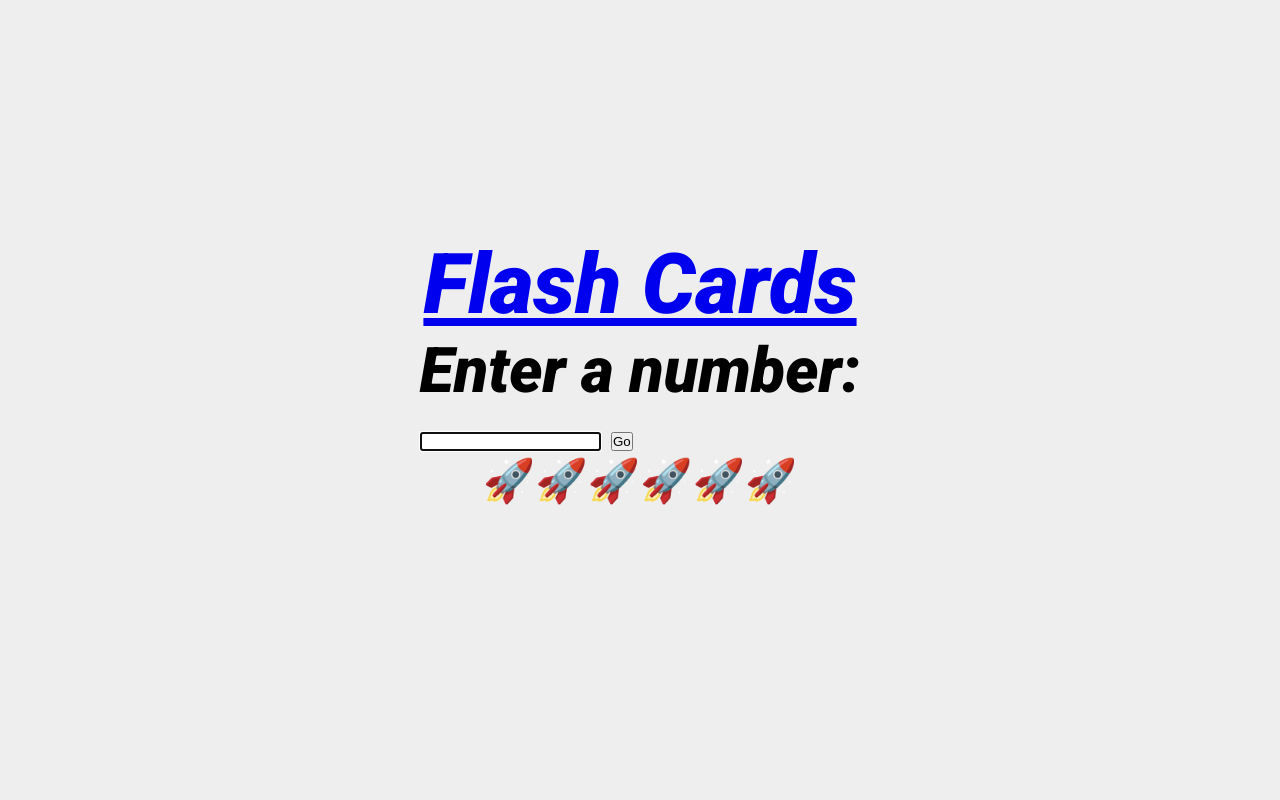
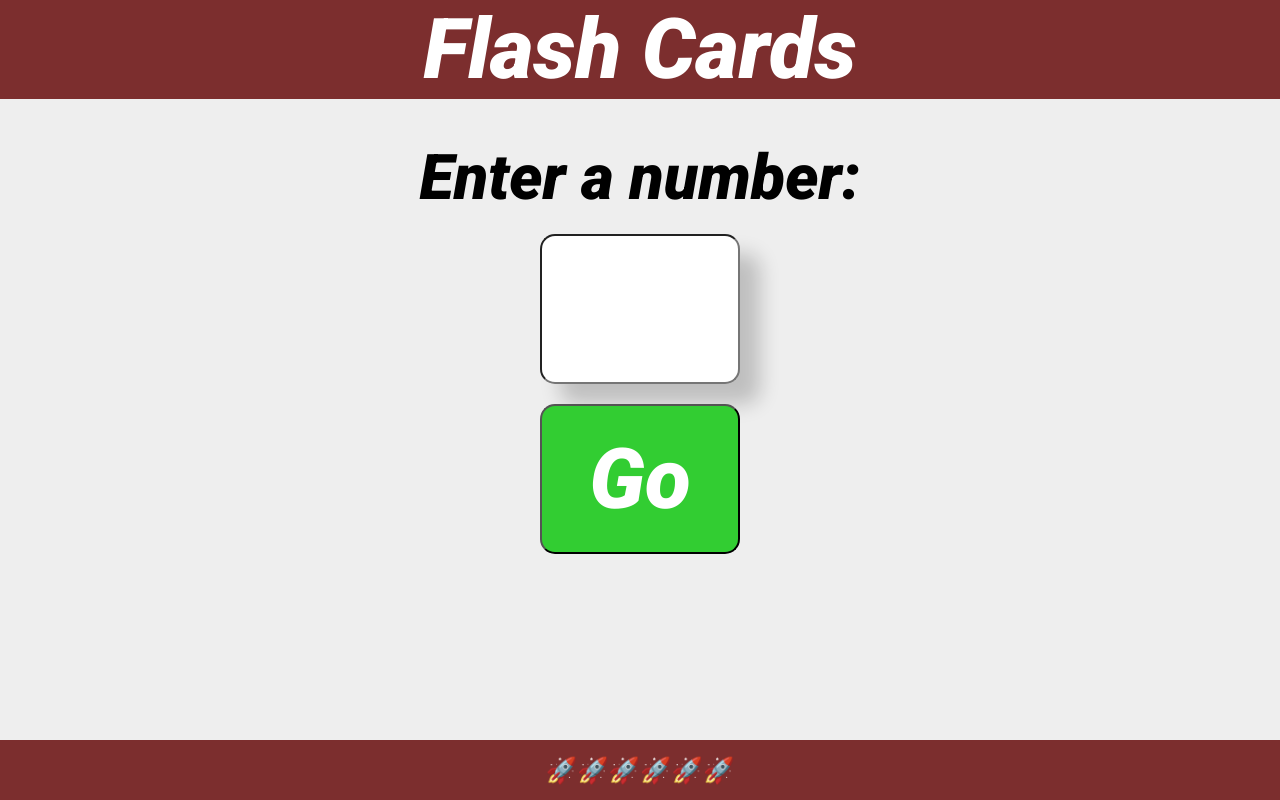
Before and after one commit to Lu-Smith/flash_cards_php, a PHP site: page / in a window 1280 px wide. Run offline with PHP 8.4, Linux system fonts and the light colour scheme.

Commit message:
Updated sass

```diff
--- a/sass/_colors.scss
+++ b/sass/_colors.scss
@@ -1,5 +1,5 @@
 $body-bg: #eee;
-$header-bg: #333;
+$header-bg: rgb(124, 46, 46);
 $header-color: #fff;
 $card-bg: dodgerblue;
 $shadow: 20px 20px 20px rgba(0, 0, 0, 0.2);
--- a/sass/_entry.scss
+++ b/sass/_entry.scss
@@ -0,0 +1,51 @@
+
+
+.main-entry {
+    width: 100%;
+    display: flex;
+    flex-direction: column;
+    flex-grow: 1;
+    justify-content: flex-start;
+    align-items: center;
+    font-size: 0.5rem;
+    margin-top: 1rem;
+}
+
+.main-entry_form {
+    @include flexCenter;
+    flex-direction: column;
+}
+
+.main-entry_input, .main-entry_button {
+    font-family: 'Roboto', sans-serif;
+    font-size: 1rem;
+    letter-spacing: 0, 05em;
+    padding: 0.25em;
+    border-radius: 15px;
+    width: 100px;
+    height: 73px;
+    text-align: center;
+    margin-top: 20px;
+}
+
+.main-entry_button {
+    background: $go-button;
+    color: $header-color;
+}
+
+.main-entry_input:focus,
+.main-entry_button:focus {
+    outline: none;
+    box-shadow: $shadow;
+}
+
+@include mq(786px) {
+    .main-entry {
+        font-size: 1rem;
+    }
+    .main-entry_button, .main-entry_input {
+        font-size: 2rem;
+        width: 200px;
+        height: 150px;
+    }
+}
--- a/sass/_headerFooter.scss
+++ b/sass/_headerFooter.scss
@@ -0,0 +1,46 @@
+.header {
+    position: sticky;
+    top: 0;
+    z-index: 1;
+}
+
+.header, .footer {
+    background: $header-bg;
+    color: $header-color;
+    width: 100%;
+    min-height: 60px;
+    text-align: center;
+}
+
+.title-break {
+    display: block;
+}
+
+.footer {
+    position: fixed;
+    top: calc(100vh - 60px);
+    left: 0;
+    @include flexCenter;
+    font-size: 0.6rem;
+}
+
+.header a,
+.footer a {
+    color: $header-color;
+    text-decoration: none;
+}
+
+@include mq(786) {
+    .header {
+        font-size: 1rem;
+    }
+    .footer {
+        font-size: 0.8rem;
+    }
+}
+
+@include mq(1024px) {
+    .title-break {
+        display: none;
+    }
+}
--- a/sass/main.css
+++ b/sass/main.css
@@ -19,4 +19,104 @@ body {
   align-items: center;
   flex-direction: column;
   padding-bottom: 60px;
+}
+
+.header {
+  position: -webkit-sticky;
+  position: sticky;
+  top: 0;
+  z-index: 1;
+}
+
+.header, .footer {
+  background: rgb(124, 46, 46);
+  color: #fff;
+  width: 100%;
+  min-height: 60px;
+  text-align: center;
+}
+
+.title-break {
+  display: block;
+}
+
+.footer {
+  position: fixed;
+  top: calc(100vh - 60px);
+  left: 0;
+  display: flex;
+  justify-content: center;
+  align-items: center;
+  font-size: 0.6rem;
+}
+
+.header a,
+.footer a {
+  color: #fff;
+  text-decoration: none;
+}
+
+@media only screen and (min-width: 786) {
+  .header {
+    font-size: 1rem;
+  }
+  .footer {
+    font-size: 0.8rem;
+  }
+}
+@media only screen and (min-width: 1024px) {
+  .title-break {
+    display: none;
+  }
+}
+.main-entry {
+  width: 100%;
+  display: flex;
+  flex-direction: column;
+  flex-grow: 1;
+  justify-content: flex-start;
+  align-items: center;
+  font-size: 0.5rem;
+  margin-top: 1rem;
+}
+
+.main-entry_form {
+  display: flex;
+  justify-content: center;
+  align-items: center;
+  flex-direction: column;
+}
+
+.main-entry_input, .main-entry_button {
+  font-family: "Roboto", sans-serif;
+  font-size: 1rem;
+  letter-spacing: 0, 5em;
+  padding: 0.25em;
+  border-radius: 15px;
+  width: 100px;
+  height: 73px;
+  text-align: center;
+  margin-top: 20px;
+}
+
+.main-entry_button {
+  background: limegreen;
+  color: #fff;
+}
+
+.main-entry_input:focus,
+.main-entry_button:focus {
+  outline: none;
+  box-shadow: 20px 20px 20px rgba(0, 0, 0, 0.2);
+}
+
+@media only screen and (min-width: 786px) {
+  .main-entry {
+    font-size: 1rem;
+  }
+  .main-entry_button, .main-entry_input {
+    font-size: 2rem;
+    width: 200px;
+    height: 150px;
+  }
 }/*# sourceMappingURL=main.css.map */
--- a/view/header.php
+++ b/view/header.php
@@ -1,5 +1,5 @@
 <header class="header">
     <h1>
-        <a href="index.php">Flash Cards</a>
+        <a href="index.php">Flash <br class="title-break" />Cards</a>
     </h1>
 </header>
```
Also changed, not shown: 1 other file.
